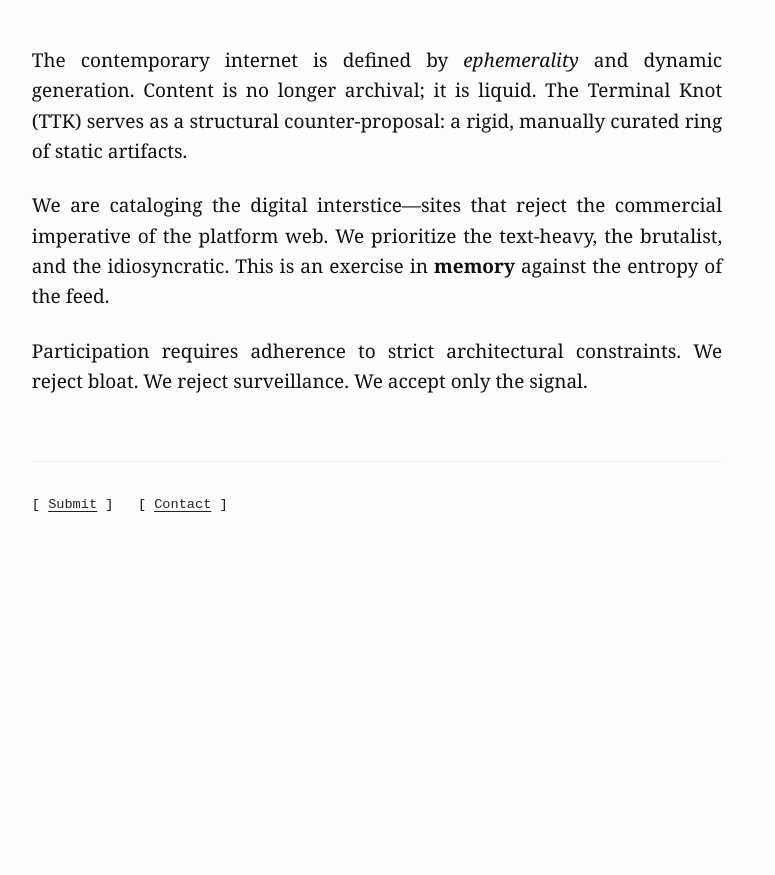
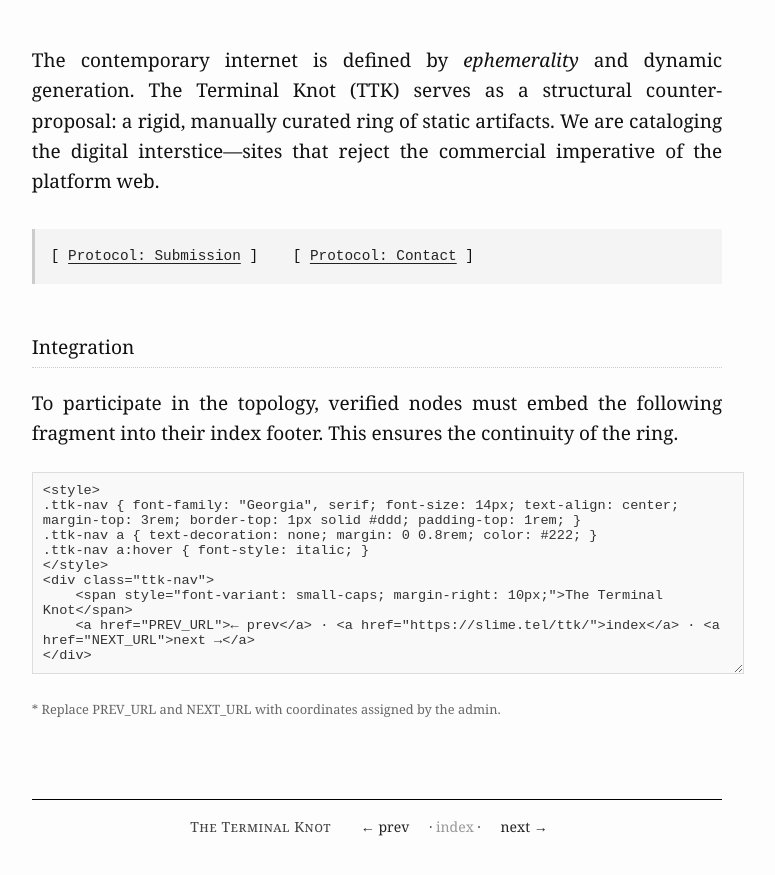
Before and after one commit to nozmo-king/ttk, a plain HTML site: page index.html in a window 1280 px wide. Shown: the part 187-1062 px from the top of the page, without its empty margins (263-1038 px from the left). Before the commit the page ends 800 px from the top, so only its background shows below. Drawn offline with Linux system fonts and the light colour scheme.

Commit message:
Refactor styles and update content in index.html
Refactor styles and update content structure in index.html.

```diff
--- a/index.html
+++ b/index.html
@@ -8,7 +8,7 @@
         body {
             font-family: "Georgia", "Times New Roman", serif;
             color: #111;
-            background-color: #fdfdfd; /* Near white, academic paper feel */
+            background-color: #fdfdfd;
             line-height: 1.6;
             max-width: 65ch;
             margin: 4rem auto;
@@ -30,16 +30,57 @@
             margin-bottom: 3rem;
             max-width: 80%;
         }
-        p { margin-bottom: 1.5rem; text-align: justify; hyphenhens: auto; }
+        h3 {
+            font-size: 1.2rem;
+            font-weight: normal;
+            border-bottom: 1px dotted #ccc;
+            margin-top: 3rem;
+            padding-bottom: 5px;
+        }
+        p { margin-bottom: 1.5rem; text-align: justify; }
         a { color: #222; text-decoration: underline; text-decoration-thickness: 1px; text-underline-offset: 3px; }
         a:hover { background-color: #000; color: #fff; text-decoration: none; }
-        .metadata {
+
+        /* Administrative Links */
+        .admin-links {
+            font-family: "Courier New", monospace;
+            font-size: 0.9rem;
+            margin: 2rem 0;
+            padding: 1rem;
+            background: #f4f4f4;
+            border-left: 3px solid #ccc;
+        }
+
+        /* The Snippet Display */
+        textarea.code-block {
+            width: 100%;
+            height: 180px;
             font-family: "Courier New", monospace;
             font-size: 0.85rem;
-            margin-top: 4rem;
-            padding-top: 2rem;
-            border-top: 1px solid #eee;
+            background-color: #f9f9f9;
+            border: 1px solid #ddd;
+            padding: 10px;
+            color: #333;
+            resize: vertical;
+            margin-bottom: 1rem;
         }
+
+        /* The Active Footer Widget */
+        .ttk-footer {
+            font-family: "Georgia", serif;
+            font-size: 14px;
+            text-align: center;
+            margin-top: 5rem;
+            padding-top: 1rem;
+            border-top: 1px solid #000; /* Harder line for the actual footer */
+            color: #444;
+        }
+        .ttk-footer a {
+            color: #222;
+            text-decoration: none;
+            margin: 0 1rem;
+        }
+        .ttk-footer a:hover { font-style: italic; background: none; color: #000; }
     </style>
 </head>
 <body>
@@ -50,20 +91,40 @@
     </div>
 
     <p>
-        The contemporary internet is defined by <em>ephemerality</em> and dynamic generation. Content is no longer archival; it is liquid. The Terminal Knot (TTK) serves as a structural counter-proposal: a rigid, manually curated ring of static artifacts.
+        The contemporary internet is defined by <em>ephemerality</em> and dynamic generation. The Terminal Knot (TTK) serves as a structural counter-proposal: a rigid, manually curated ring of static artifacts. We are cataloging the digital interstice—sites that reject the commercial imperative of the platform web.
     </p>
 
+    <div class="admin-links">
+        [ <a href="submit.html">Protocol: Submission</a> ]
+        &nbsp;&nbsp;
+        [ <a href="contact.html">Protocol: Contact</a> ]
+    </div>
+
+    <h3>Integration</h3>
     <p>
-        We are cataloging the digital interstice—sites that reject the commercial imperative of the platform web. We prioritize the text-heavy, the brutalist, and the idiosyncratic. This is an exercise in <strong>memory</strong> against the entropy of the feed.
+        To participate in the topology, verified nodes must embed the following fragment into their index footer. This ensures the continuity of the ring.
     </p>
 
-    <p>
-        Participation requires adherence to strict architectural constraints. We reject bloat. We reject surveillance. We accept only the signal.
-    </p>
+    <textarea class="code-block" readonly onclick="this.select()">
+<style>
+.ttk-nav { font-family: "Georgia", serif; font-size: 14px; text-align: center; margin-top: 3rem; border-top: 1px solid #ddd; padding-top: 1rem; }
+.ttk-nav a { text-decoration: none; margin: 0 0.8rem; color: #222; }
+.ttk-nav a:hover { font-style: italic; }
+</style>
+<div class="ttk-nav">
+    <span style="font-variant: small-caps; margin-right: 10px;">The Terminal Knot</span>
+    <a href="PREV_URL">&larr; prev</a> &middot; <a href="https://slime.tel/ttk/">index</a> &middot; <a href="NEXT_URL">next &rarr;</a>
+</div>
+    </textarea>
+    <div style="font-size: 0.8rem; color: #666;">* Replace PREV_URL and NEXT_URL with coordinates assigned by the admin.</div>
 
-    <div class="metadata">
-        [ <a href="submit.html">Submit</a> ]&nbsp;&nbsp;
-        [ <a href="contact.html">Contact</a> ]
+    <div class="ttk-footer">
+        <span style="font-variant: small-caps; letter-spacing: 0.5px; margin-right: 10px;">The Terminal Knot</span>
+        <a href="#">&larr; prev</a>
+        &middot;
+        <span style="color: #999;">index</span>
+        &middot;
+        <a href="#">next &rarr;</a>
     </div>
 
 </body>
```
